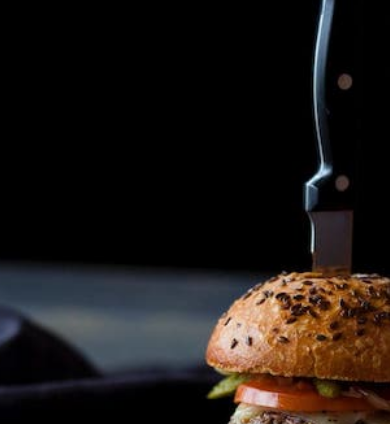
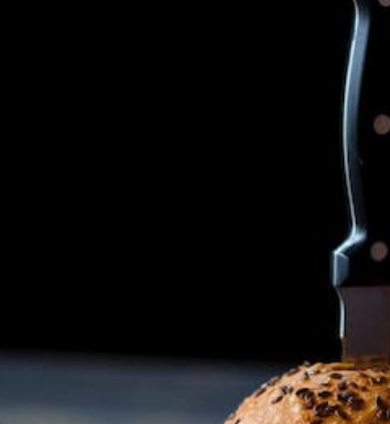
Before and after one commit to pierocapra/SoloFood-Piero, a plain HTML site: page index.html in a window 390 px wide. Shown: the part 89-513 px from the top of the page. Drawn offline with nearby package versions, Linux system fonts and the light colour scheme; files whose address does not match are found by name.

Commit message:
fix background images7

```diff
--- a/css/queries.css
+++ b/css/queries.css
@@ -161,10 +161,12 @@
   }
   header {
     background-image: url("/OmnifoodContents/hero-smaller.jpg");
-
-    height: 80vh;
+    top: 0;
+    left: 0;
+    width: 100%;
+    height: 100vh;
     background-repeat: no-repeat;
-    background-position: bottom;
+    /* background-position: bottom; */
     background-size: cover;
     background-attachment: scroll;
   }
--- a/css/style.css
+++ b/css/style.css
@@ -144,7 +144,7 @@ a:active {
   color: #555;
 }
 header {
-  background-image: url("/OmnifoodContents/hero-smaller.jpg");
+  background-image: url("/OmnifoodContents/hero.jpg");
   background-repeat: no-repeat;
   background-position: bottom;
   background-size: cover;
```
